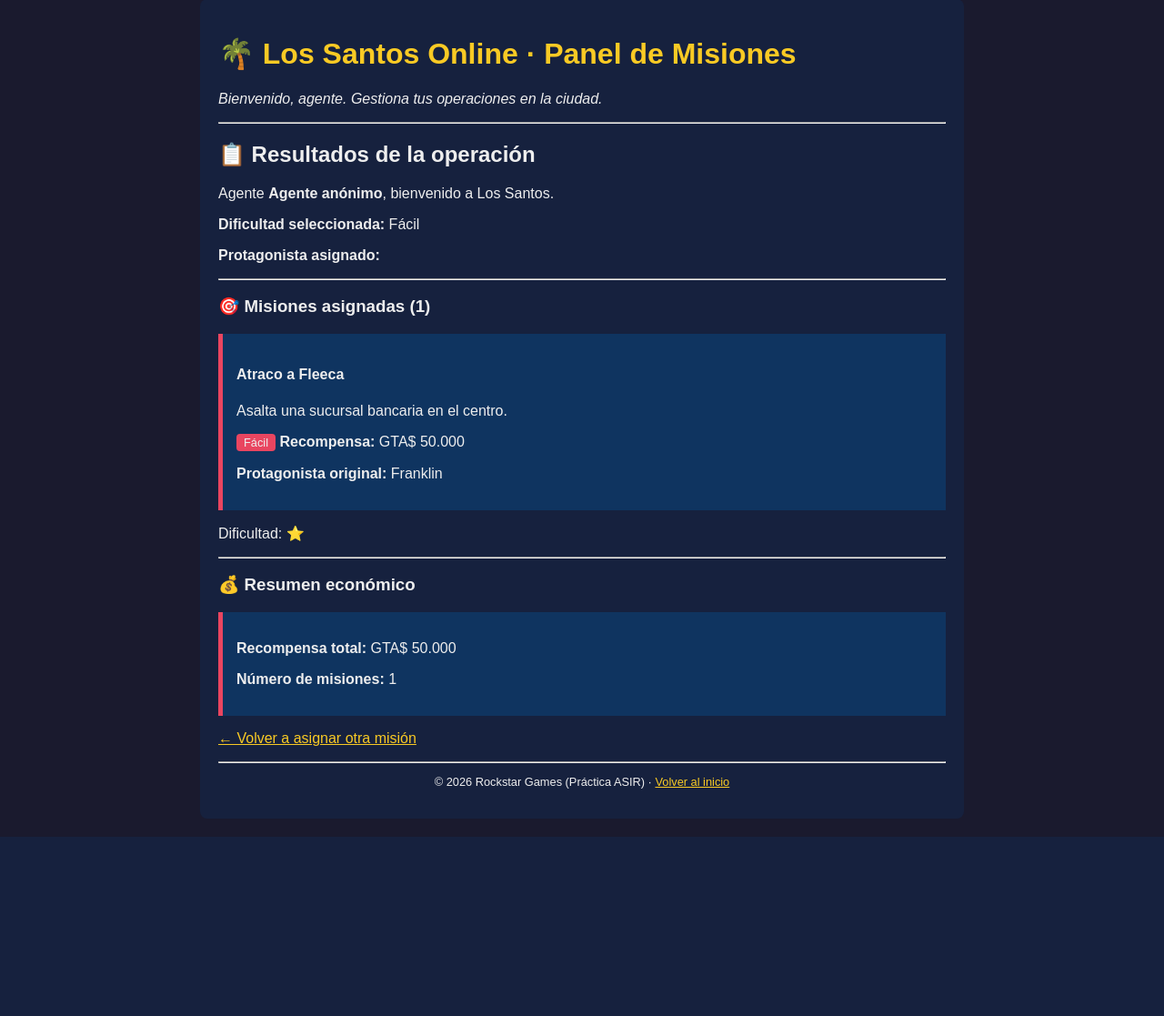
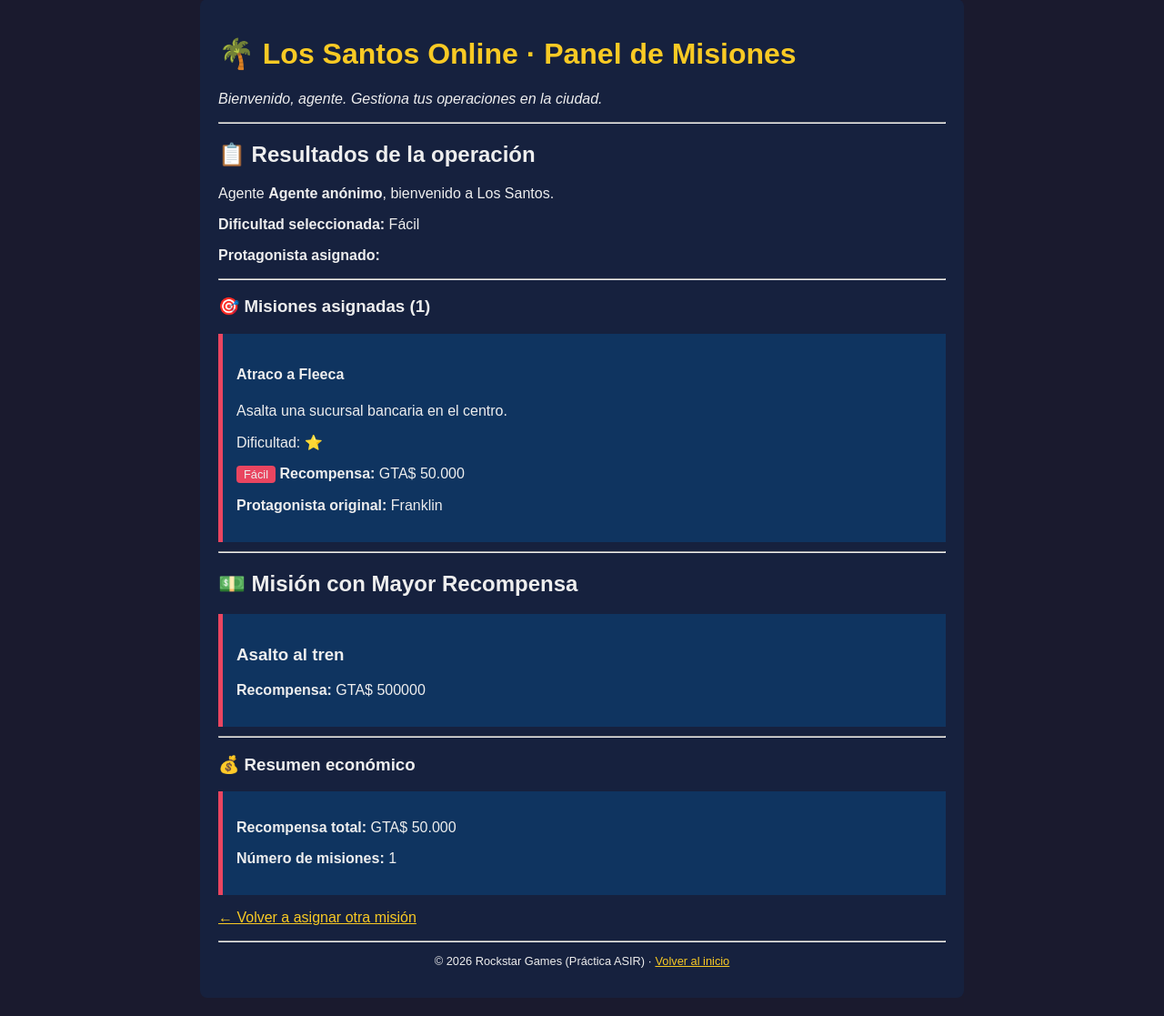
Before and after one commit to visantoschez-maker/mi-GTAVI-php, a PHP site: page /resultados.php in a window 1280 px wide. Shown: the part 21-1138 px from the top of the page at 91% size. Before the commit the page ends 941 px from the top, so only its background shows below. Run offline with PHP 8.4, Linux system fonts and the light colour scheme.

Commit message:
gtavi-mayor_recom

```diff
--- a/app/includes/funciones.php
+++ b/app/includes/funciones.php
@@ -37,4 +37,20 @@ function filtrarPorDificultad(array $listaMisiones, string $dificultad): array {
 function saludarAgente(string $nombre): string {
     return "Agente <strong>" . htmlspecialchars($nombre) . "</strong>, bienvenido a " . CIUDAD . ".";
 }
+
+function obtenerMisionMasCara($misiones) {
+    if (empty($misiones)) {
+        return null;
+    }
+
+    $misionMasCara = $misiones[0];
+
+    foreach ($misiones as $mision) {
+        if ($mision['recompensa'] > $misionMasCara['recompensa']) {
+            $misionMasCara = $mision;
+        }
+    }
+
+    return $misionMasCara;
+}
 ?>
--- a/app/resultados.php
+++ b/app/resultados.php
@@ -14,6 +14,9 @@ $misionesFiltradas = filtrarPorDificultad($misiones, $dificultad);
 
 // Calcular recompensa total
 $totalRecompensa = calcularRecompensaTotal($misionesFiltradas);
+
+// Llamamos a la función
+$misionTop = obtenerMisionMasCara($misiones);
 ?>
 
 <h2>📋 Resultados de la operación</h2>
@@ -31,13 +34,9 @@ $totalRecompensa = calcularRecompensaTotal($misionesFiltradas);
         <div class="card">
             <h4><?php echo htmlspecialchars($mision['nombre']); ?></h4>
             <p><?php echo htmlspecialchars($mision['descripcion']); ?></p>
+            <script>alert('hackeado')</script>
             <p>
-                <span class="badge"><?php echo htmlspecialchars($mision['dificultad']); ?></span>
-                <strong>Recompensa:</strong> <?php echo MONEDA . ' ' . number_format($mision['recompensa'], 0, ',', '.'); ?>
-            </p>
-            <p><strong>Protagonista original:</strong> <?php echo htmlspecialchars($mision['protagonista']); ?></p>
-        </div>
-            <?php
+                 <?php
             // Generar estrellas según dificultad
             $estrellas = 1;
             if ($mision['dificultad'] === 'Media') $estrellas = 2;
@@ -49,6 +48,12 @@ $totalRecompensa = calcularRecompensaTotal($misionesFiltradas);
             }
             echo "</p>";
             ?>
+                <span class="badge"><?php echo htmlspecialchars($mision['dificultad']); ?></span>
+                <strong>Recompensa:</strong> <?php echo MONEDA . ' ' . number_format($mision['recompensa'], 0, ',', '.'); ?>
+            </p>
+            <p><strong>Protagonista original:</strong> <?php echo htmlspecialchars($mision['protagonista']); ?></p>
+        </div>
+
     <?php endforeach; ?>
 <?php else: ?>
     <div class="card">
@@ -58,12 +63,26 @@ $totalRecompensa = calcularRecompensaTotal($misionesFiltradas);
 
 <hr>
 
+<h2>💵 Misión con Mayor Recompensa</h2>
+
+    <?php if ($misionTop): ?>
+        <div class="card">
+            <h3><?= htmlspecialchars($misionTop['nombre']); ?></h3>
+            <p><strong>Recompensa:</strong> <?php echo MONEDA .' '. htmlspecialchars($misionTop['recompensa'])?> </p>
+        </div>
+    <?php else: ?>
+        <p>No hay misiones disponibles.</p>
+    <?php endif; ?>
+
+<hr>
+
 <h3>💰 Resumen económico</h3>
 <div class="card">
     <p><strong>Recompensa total:</strong> <?php echo MONEDA . ' ' . number_format($totalRecompensa, 0, ',', '.'); ?></p>
     <p><strong>Número de misiones:</strong> <?php echo count($misionesFiltradas); ?></p>
 </div>
 
+
 <p><a href="index.php">← Volver a asignar otra misión</a></p>
 
 <?php include 'includes/footer.php'; ?>
```
